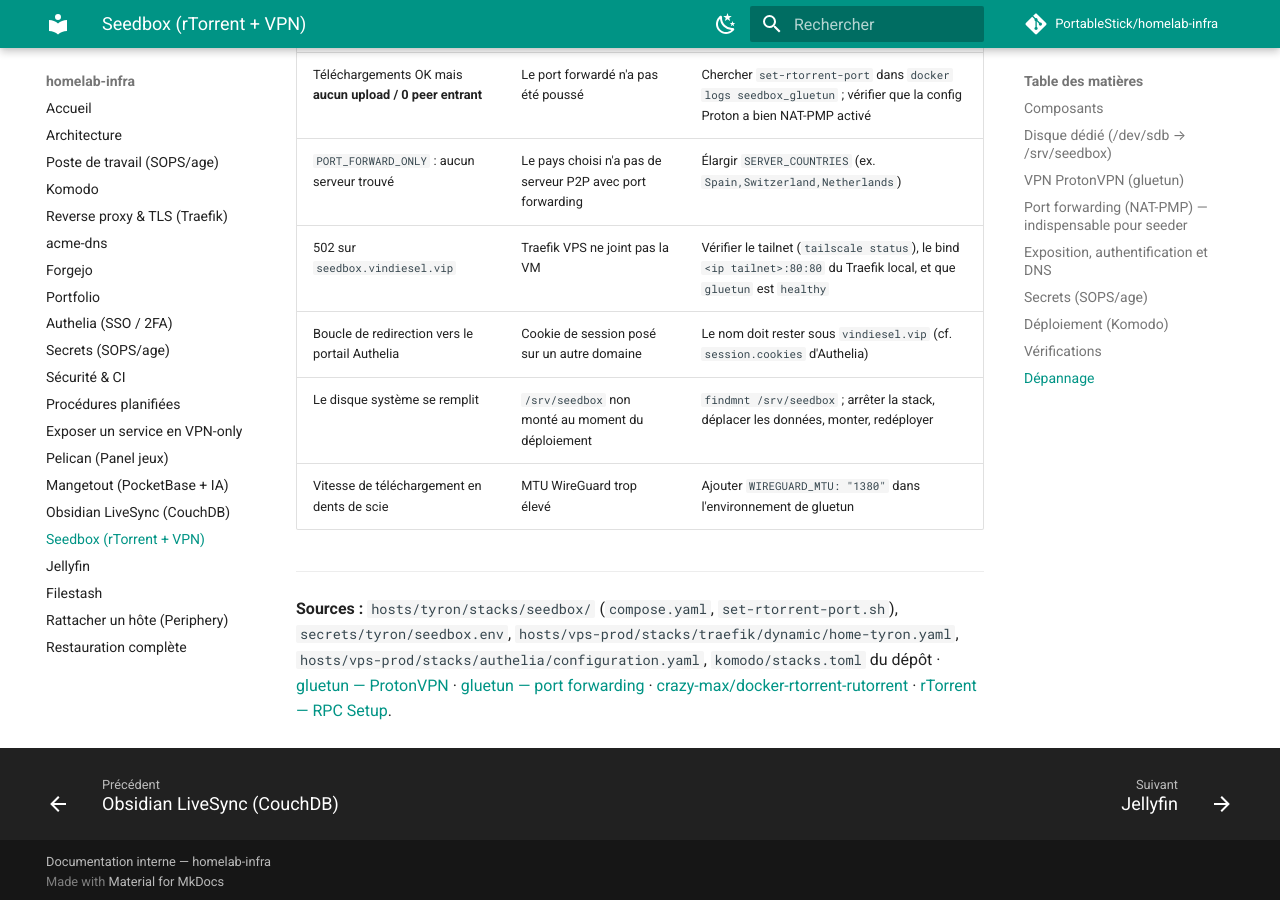
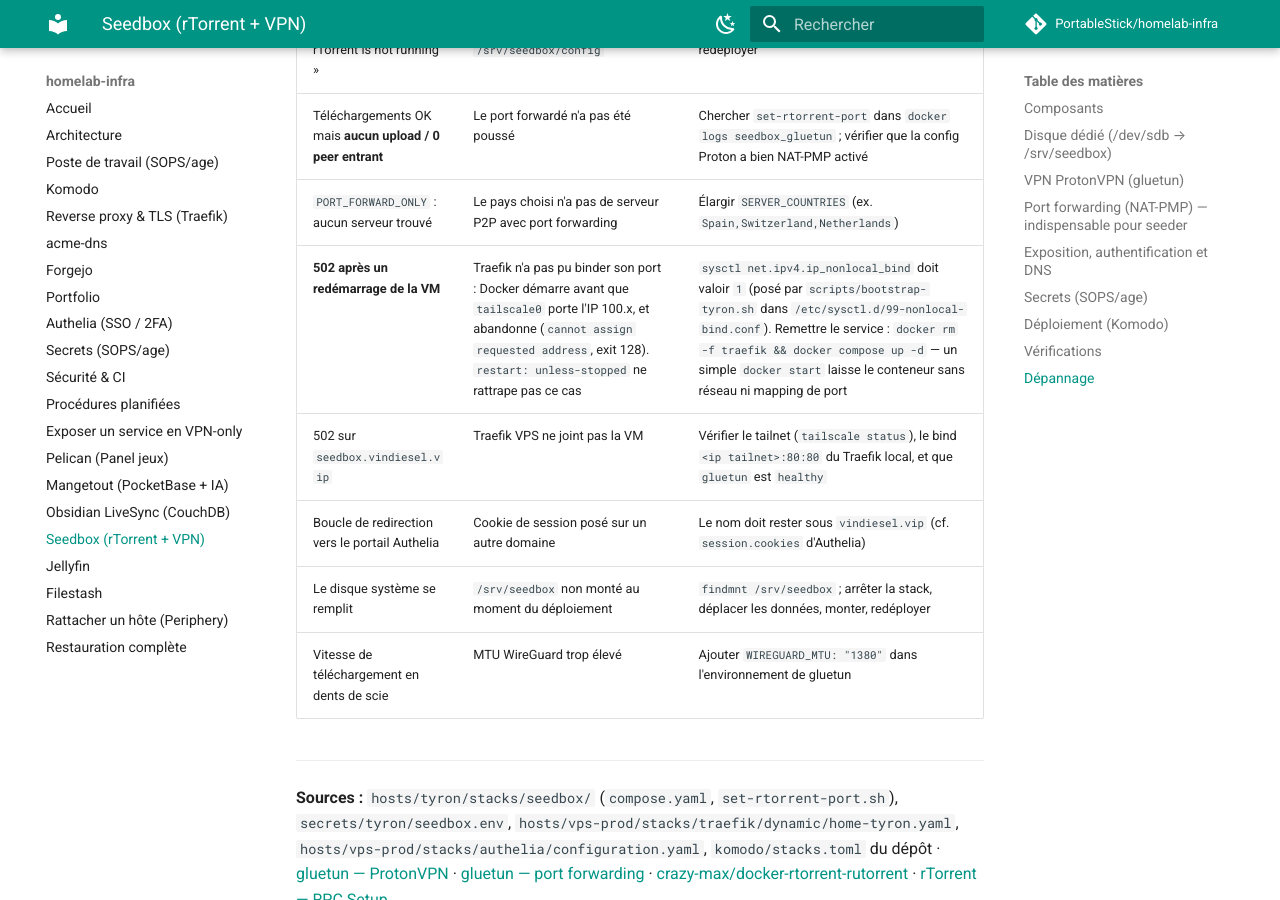
Before and after one commit to PortableStick/homelab-infra, an MkDocs documentation site: the page built from docs/seedbox.md, in a window 1280 px wide and 900 px high, scrolled down 6508 px. Built offline with MkDocs 1.6.1 and Material for MkDocs 9.7.7, drawn with Linux system fonts in a browser that asks for light colours; comment, search, counter and statistics services are not loaded.

Commit message:
fix(tyron): Traefik ne redemarrait pas avec l'hote (bind sur l'IP tailnet)
Apres le stop/start Proxmox de la VM, seedbox et filestash renvoyaient 502
une fois l'authentification Authelia passee. Cause : Traefik publie son
port sur l'IP Tailscale, et Docker demarre ses conteneurs AVANT que
tailscaled ait monte tailscale0 :

    failed to bind host port 100.92.25.102:80/tcp:
    cannot assign requested address

Docker abandonne (exit 128) et `restart: unless-stopped` ne rattrape pas
cette classe d'echec : le routage des trois services restait mort jusqu'a
une intervention manuelle. Autrement dit, chaque redemarrage de la VM
cassait la seedbox.

Correctif : net.ipv4.ip_nonlocal_bind = 1, qui autorise le bind sur une
adresse pas encore assignee et rend le demarrage independant de l'ordre
entre Docker et Tailscale. Pose par bootstrap-tyron.sh dans
/etc/sysctl.d/, donc rejoue a l'identique sur un hote reconstruit.

Valide par un vrai redemarrage : les 5 conteneurs remontent seuls, Traefik
ecoute sur 100.92.25.102:80, le VPN ressort en Espagne, le port forwarde
(50097) est repousse dans rTorrent et verifie, et les trois domaines
publics repondent 302.

A noter au passage : un `docker start` sur un conteneur dont la mise en
reseau a echoue le laisse « Up » mais sans reseau ni mapping de port. Il
faut le supprimer et le recreer, pas le redemarrer.

docker-vindiesel utilise le meme motif de bind (100.65.11.58:80:80) et est
donc expose au meme probleme.

Co-Authored-By: Claude Opus 5 (1M context) <noreply@anthropic.com>

```diff
--- a/docs/seedbox.md
+++ b/docs/seedbox.md
@@ -242,6 +242,7 @@ torrent de test (une ISO Linux) doit trouver des peers en quelques secondes.
 | ruTorrent affiche « rTorrent is not running » | Permissions sur `/srv/seedbox/config` | `chown -R 1000:1000 /srv/seedbox` puis redéployer |
 | Téléchargements OK mais **aucun upload / 0 peer entrant** | Le port forwardé n'a pas été poussé | Chercher `set-rtorrent-port` dans `docker logs seedbox_gluetun` ; vérifier que la config Proton a bien NAT-PMP activé |
 | `PORT_FORWARD_ONLY` : aucun serveur trouvé | Le pays choisi n'a pas de serveur P2P avec port forwarding | Élargir `SERVER_COUNTRIES` (ex. `Spain,Switzerland,Netherlands`) |
+| **502 après un redémarrage de la VM** | Traefik n'a pas pu binder son port : Docker démarre avant que `tailscale0` porte l'IP 100.x, et abandonne (`cannot assign requested address`, exit 128). `restart: unless-stopped` ne rattrape pas ce cas | `sysctl net.ipv4.ip_nonlocal_bind` doit valoir `1` (posé par `scripts/bootstrap-tyron.sh` dans `/etc/sysctl.d/99-nonlocal-bind.conf`). Remettre le service : `docker rm -f traefik && docker compose up -d` — un simple `docker start` laisse le conteneur sans réseau ni mapping de port |
 | 502 sur `seedbox.vindiesel.vip` | Traefik VPS ne joint pas la VM | Vérifier le tailnet (`tailscale status`), le bind `<ip tailnet>:80:80` du Traefik local, et que `gluetun` est `healthy` |
 | Boucle de redirection vers le portail Authelia | Cookie de session posé sur un autre domaine | Le nom doit rester sous `vindiesel.vip` (cf. `session.cookies` d'Authelia) |
 | Le disque système se remplit | `/srv/seedbox` non monté au moment du déploiement | `findmnt /srv/seedbox` ; arrêter la stack, déplacer les données, monter, redéployer |
```
Also changed, not shown: 1 other file.
